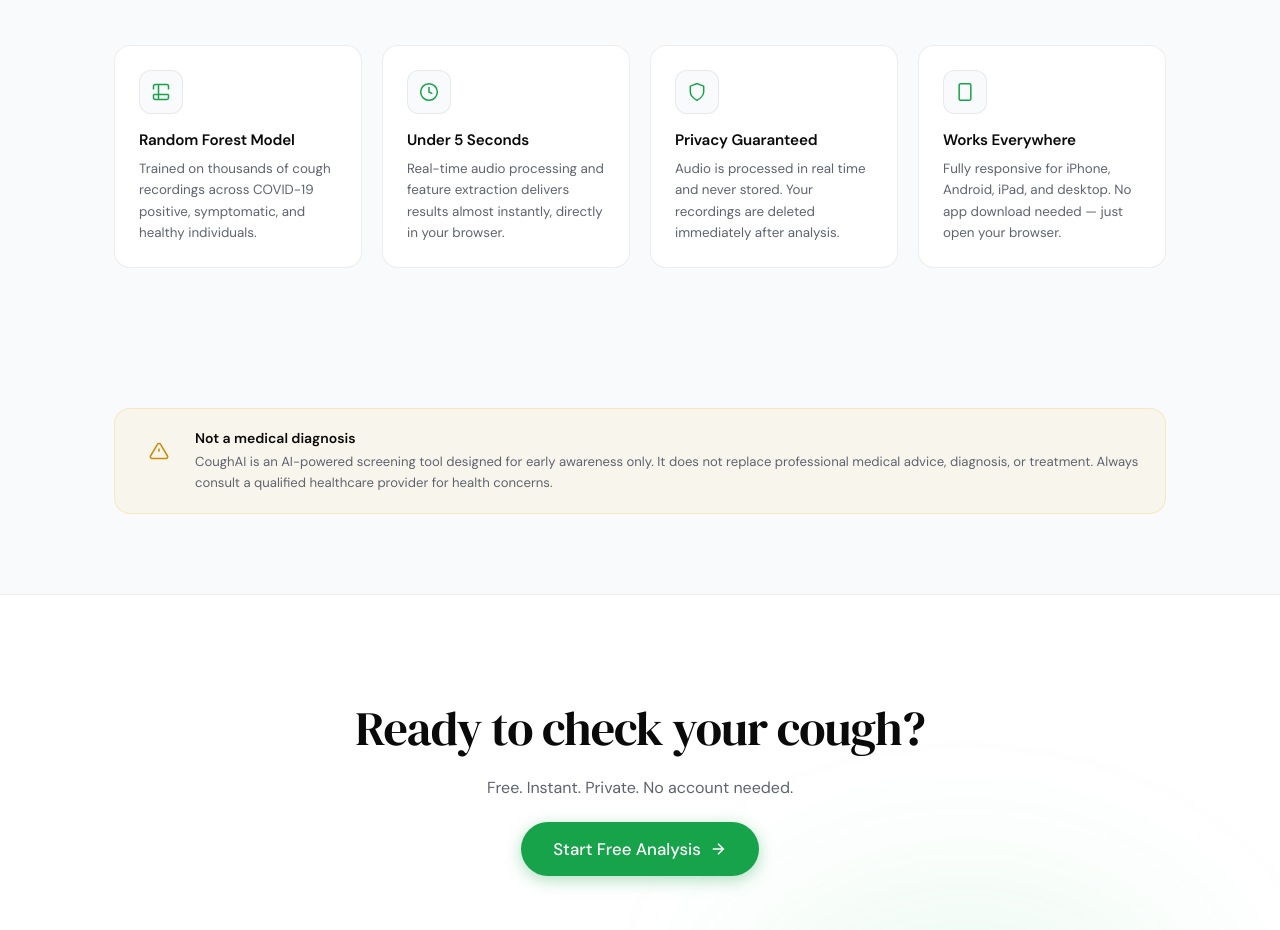
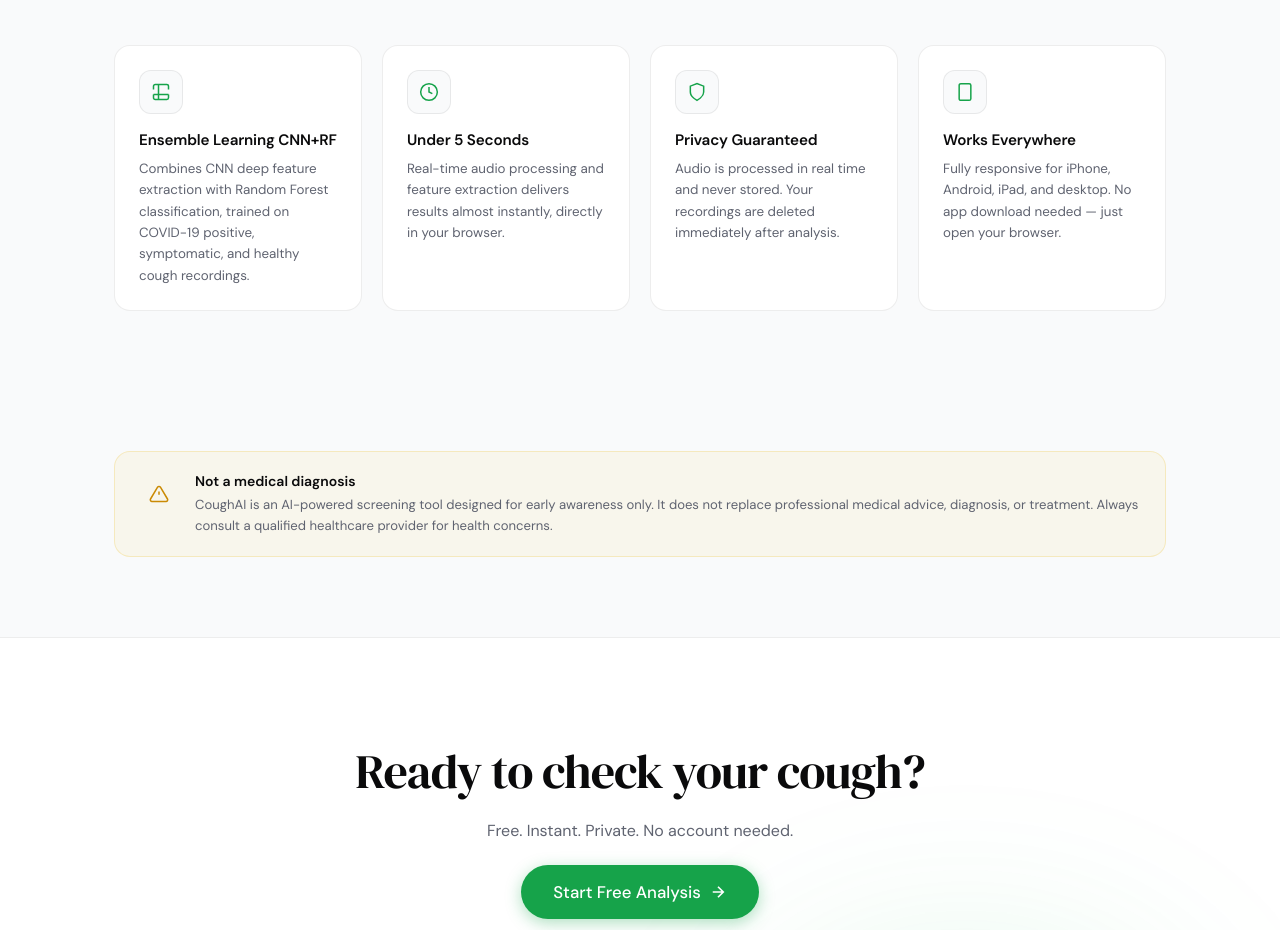
Before and after one commit to lilpaint1/Smart-Cough-Detection-System, a plain HTML site: page homepage.html in a window 1280 px wide. Shown: the part 1440-2370 px from the top of the page. Drawn offline with Linux system fonts and the light colour scheme.

Commit message:
Update homepage.html

```diff
--- a/homepage.html
+++ b/homepage.html
@@ -248,8 +248,8 @@
                         <path d="M9 3H5a2 2 0 0 0-2 2v4m6-6h10a2 2 0 0 1 2 2v4M9 3v18m0 0h10a2 2 0 0 0 2-2v-4M9 21H5a2 2 0 0 1-2-2v-4m0 0h18"/>
                     </svg>
                 </div>
-                <h4>Random Forest Model</h4>
-                <p>Trained on thousands of cough recordings across COVID-19 positive, symptomatic, and healthy individuals.</p>
+                <h4>Ensemble Learning CNN+RF</h4>
+                <p>Combines CNN deep feature extraction with Random Forest classification, trained on COVID-19 positive, symptomatic, and healthy cough recordings.</p>
             </div>
             <div class="feature-card scroll-reveal-stagger" style="--delay:0.08s">
                 <div class="feature-icon">
```
